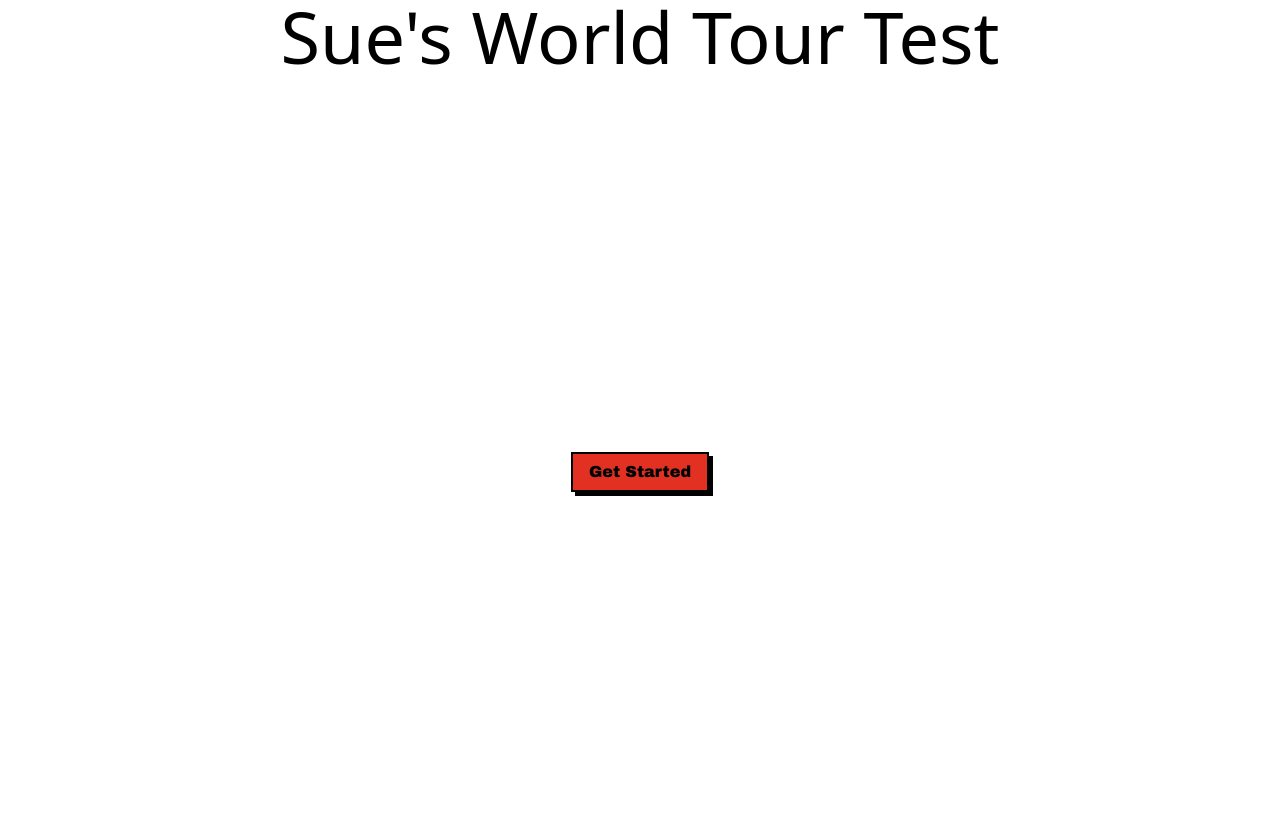
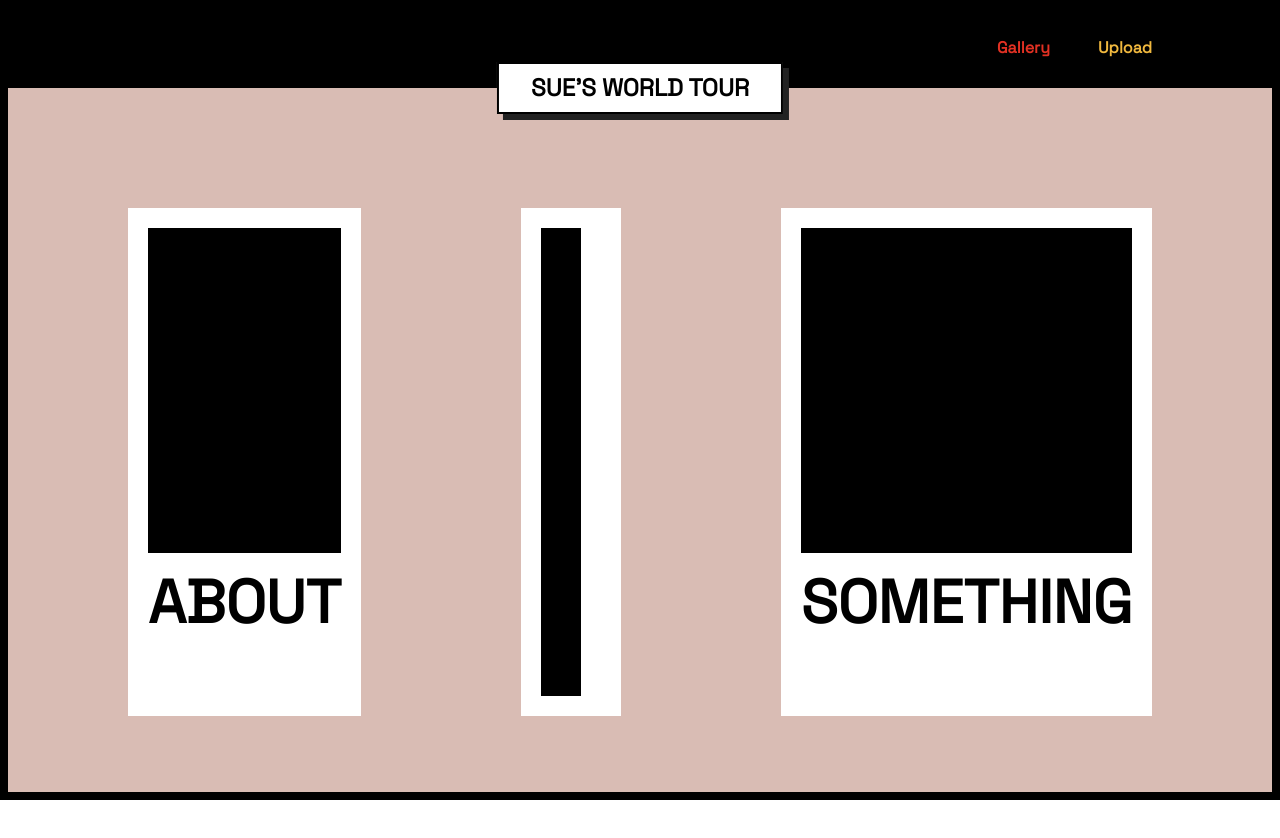
Before and after one commit to denvercude/sues-world-tour, a Next.js app: page / in a window 1280 px wide. Shown: the top 838 px of the page. After the commit the page ends 800 px from the top, so only its background shows below. Built offline with nearby package versions, Linux system fonts and the light colour scheme.

Commit message:
feat(landing-page): add brutalist styling to landing page

```diff
--- a/app/page.tsx
+++ b/app/page.tsx
@@ -1,15 +1,27 @@
 "use client";
-import Link from "next/link";
-import { Button } from "@/components/retroui/Button";
+import TitleBar from "@/components/TitleBar";
+import { Text } from "@/components/retroui/Text";
 
 export default function Home() {
   return (
     <main>
-      <h1 className="flex justify-center text-7xl">{"Sue's World Tour Test"}</h1>
-      <div className="min-h-[100vh] flex justify-center items-center">
-        <Link href="/gallery">
-          <Button>Get Started</Button>
-        </Link>
+      <div className="h-screen w-screen">
+        <div className="h-full w-full border-8 bg-[#d9bcb4]">
+          <TitleBar />
+          <div className="h-3/4 w-full flex justify-center items-center p-10">
+            <div className="w-1/3 h-full m-20 bg-white flex flex-col pt-5 px-5">
+              <div className="w-full h-4/6 border-2 bg-black" />
+              <Text className="text-6xl font-bold pt-5">ABOUT</Text>
+            </div>
+            <div className="w-1/3 h-full m-20 bg-white flex flex-row py-5 px-5">
+              <div className="w-4/6 h-full border-2 bg-black" />
+            </div>
+            <div className="w-1/3 h-full m-20 bg-white flex flex-col pt-5 px-5">
+              <div className="w-full h-4/6 border-2 bg-black" />
+              <Text className="text-6xl font-bold pt-5">SOMETHING</Text>
+            </div>
+          </div>
+        </div>
       </div>
     </main>
   );
--- /dev/null
+++ b/components/TitleBar.tsx
@@ -0,0 +1,24 @@
+import React from "react";
+import { Text } from "@/components/retroui/Text";
+import Link from "next/link";
+
+export default function TitleBar() {
+    return (
+        <div className="flex justify-center items-center h-40 w-full relative">
+            <div className="w-full h-full flex flex-col">
+                <div className="bg-black h-1/2 flex justify-end items-center gap-12 pr-30">
+                    <Link href="./gallery">
+                        <Text className="text-[#e23123] font-bold">Gallery</Text>
+                    </Link>
+                    <Link href="./upload">
+                        <Text className="text-[#f0b83e] font-bold">Upload</Text>
+                    </Link>
+                </div>
+                <div className="h-1/2"></div>
+            </div>
+            <div className="border-2 border-black bg-white px-8 py-2 font-bold shadow-[6px_6px_0px_0px_rgba(34,34,34,1)] absolute left-1/2 top-1/2 -translate-x-1/2 -translate-y-1/2 whitespace-nowrap">
+                <Text className="text-2xl">SUE'S WORLD TOUR</Text>
+            </div>
+        </div>
+    );
+}
```
